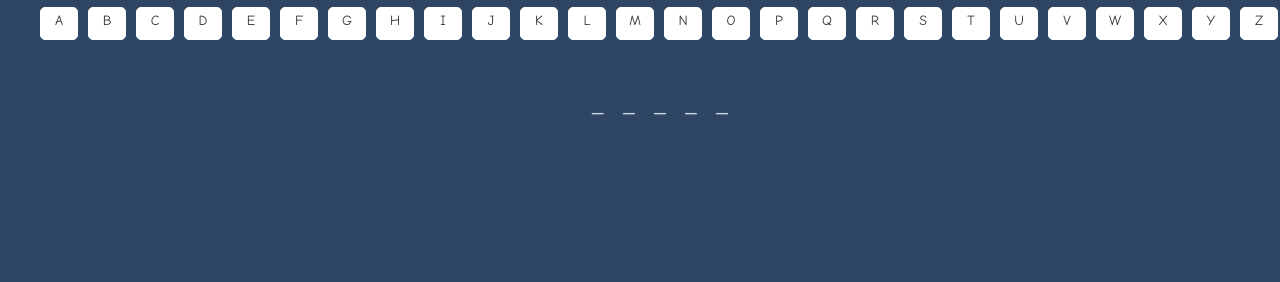
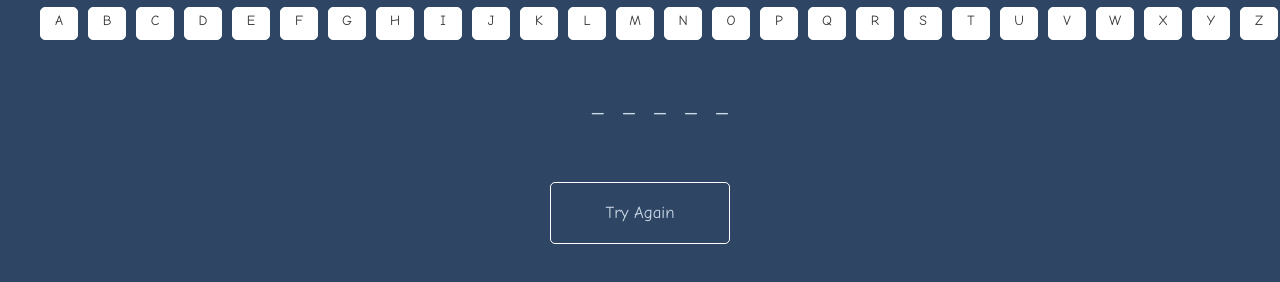
Before and after one commit to andreazerio/week5-hangman, a plain HTML site: page index.html in a window 1280 px wide. Shown: the part 136-418 px from the top of the page. Drawn offline with nearby package versions, Linux system fonts and the light colour scheme.

Commit message:
added reset button

```diff
--- a/index.html
+++ b/index.html
@@ -13,6 +13,7 @@
     <div id ='letters'></div>
     <div id = 'guesses'></div>
     <p id= 'lives'></p>
+    <button>Try Again</button>
   </div>
   <script src='https://cdnjs.cloudflare.com/ajax/libs/jquery/3.2.1/jquery.js'></script>
   <script src='main.js'></script>
--- a/main.js
+++ b/main.js
@@ -37,4 +37,8 @@ $('.letC').click(function(){
     if (word.indexOf(ug.html().toLowerCase()) === -1) lives-= 1;
     showLives();
 });
+
+$('button').click(function(){
+  location.reload();
+})
 });
--- a/styles.css
+++ b/styles.css
@@ -55,3 +55,21 @@ cursor: pointer;
   color:#cbd8e7;
   font-size:1.6em;
 }
+
+button {
+  background-color: #2e4663;
+  color: #cbd8e7;
+  border: solid 1px white;
+  border-radius: 5px;
+  cursor:pointer;
+  font-size:1.2em;
+  padding:18px 10px;
+  width:180px;
+  margin: 10px;
+  outline: none;
+}
+
+button:hover{
+  background-color: white;
+  color:#2e4663;
+}
```
